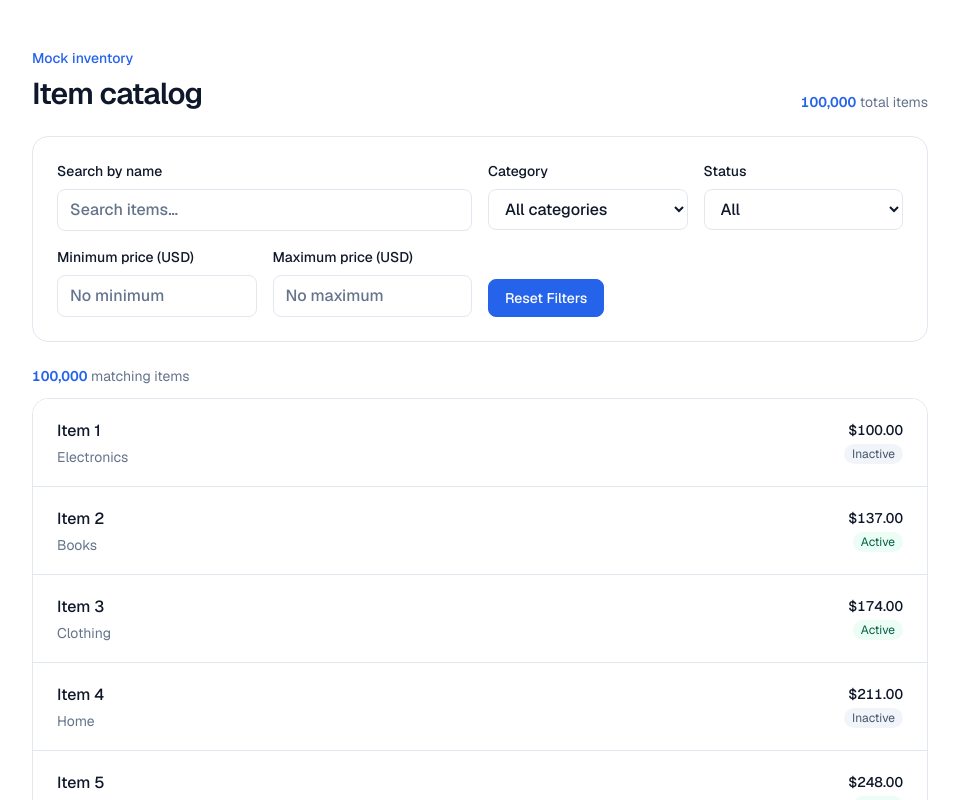
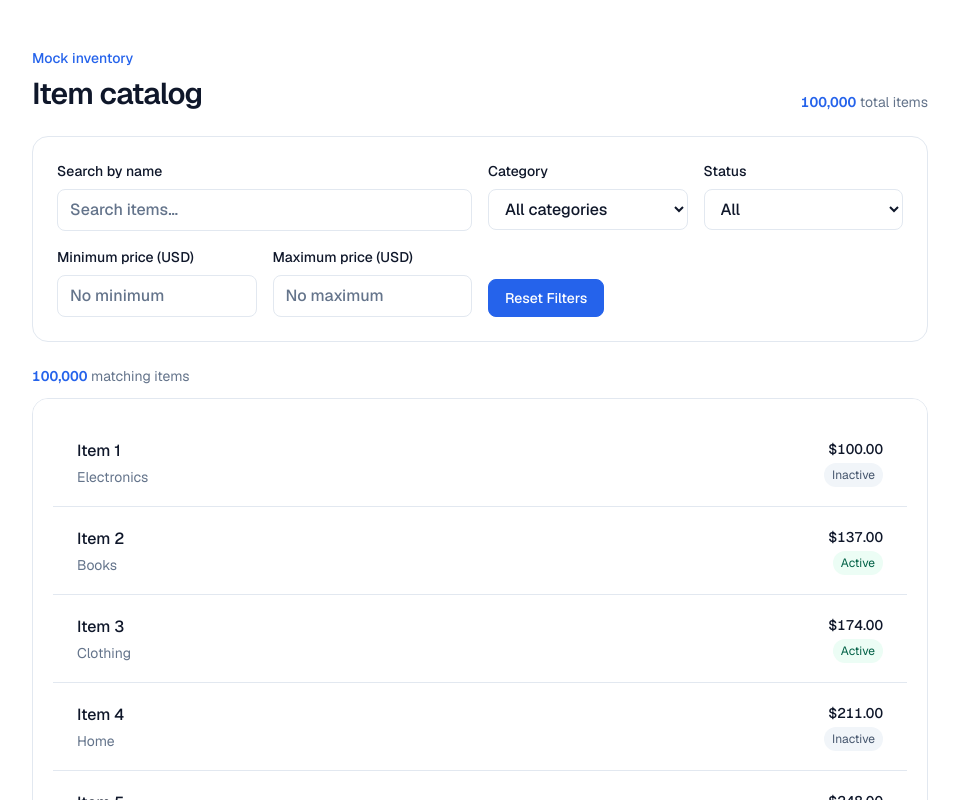
Before and after one commit to motaghiMahla/motaghi-SnappDoctorTask, a Next.js app: page / in a window 1280 px wide. Shown: the top 800 px of the page, without its empty margins (160-1119 px from the left). Built offline with nearby package versions, Linux system fonts and the light colour scheme.

Commit message:
perf(items): :zap: preserve virtualizer across filter changes

```diff
--- a/app/components/item-list.tsx
+++ b/app/components/item-list.tsx
@@ -1,6 +1,6 @@
 "use client";
 
-import { useCallback, useRef } from "react";
+import { useCallback, useLayoutEffect, useRef } from "react";
 import { useVirtualizer } from "@tanstack/react-virtual";
 import type { Item } from "@/lib/items/types";
 import { formatPrice } from "@/lib/utils/format-price";
@@ -23,13 +23,18 @@ export function ItemList({ items }: { items: readonly Item[] }) {
     overscan: 5,
   });
 
+  useLayoutEffect(() => {
+
+    virtualizer.scrollToOffset(0, { behavior: "auto" });
+  }, [items, virtualizer]);
+
   return (
     <div
       ref={scrollRef}
       role="region"
       aria-label="Item catalog"
       tabIndex={0}
-      className="h-[min(640px,70dvh)] overflow-auto rounded-2xl border border-border bg-surface outline-offset-4 focus-visible:outline-2 focus-visible:outline-primary"
+      className="h-[min(640px,70dvh)] overflow-auto rounded-2xl border border-border bg-surface outline-offset-4 focus-visible:outline-2 focus-visible:outline-primary p-5"
     >
       {items.length === 0 ? (
         <ItemsEmptyState />
@@ -65,7 +70,7 @@ export function ItemList({ items }: { items: readonly Item[] }) {
                     {formatPrice(item.price)}
                   </p>
                   <span
-                    className={`mt-1 inline-block rounded-full px-2 py-0.5 text-xs capitalize ${
+                    className={`mt-1 inline-block rounded-full px-2 py-1 text-xs capitalize ${
                       item.status === "active"
                         ? "bg-emerald-50 text-emerald-800"
                         : "bg-slate-100 text-slate-600"
--- a/app/components/items-view.tsx
+++ b/app/components/items-view.tsx
@@ -54,7 +54,7 @@ export function ItemsView() {
           </span>{" "}
           matching items
         </p>
-        <ItemList key={JSON.stringify(filters)} items={filteredItems} />
+        <ItemList items={filteredItems} />
       </div>
     </main>
   );
--- a/app/layout.tsx
+++ b/app/layout.tsx
@@ -13,7 +13,7 @@ const geistMono = Geist_Mono({
 });
 
 export const metadata: Metadata = {
-  title: "Create Next App",
+  title: "SnappDoctor Task",
   description: "Generated by create next app",
 };
 
```
